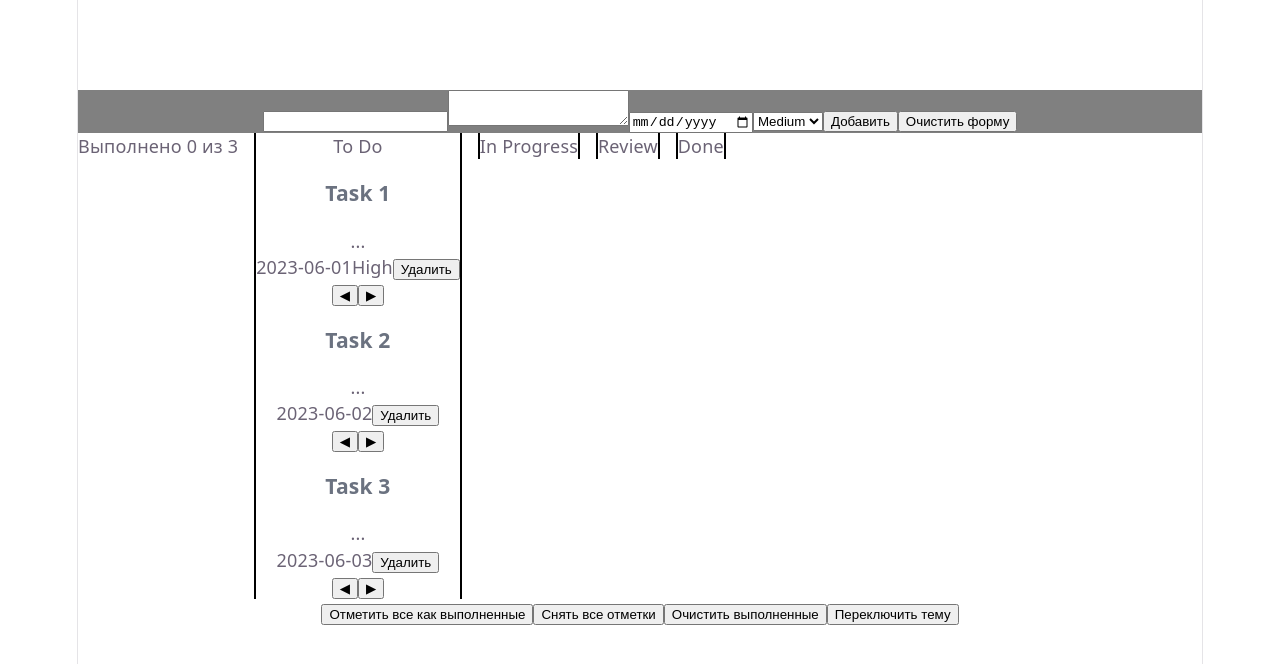
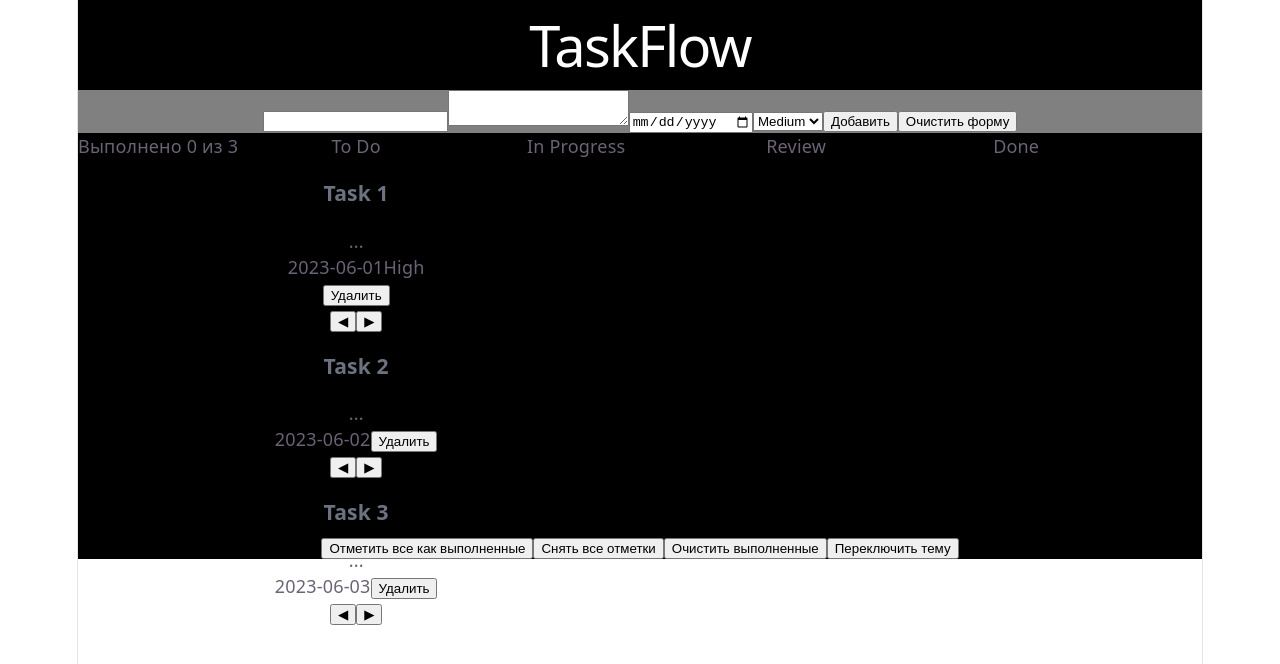
Before and after one commit to greverXD/taskflow, a React (Vite) app: page / in a window 1280 px wide. Shown: the top 664 px of the page. Built offline with nearby package versions, Linux system fonts and the light colour scheme.

Commit message:
dnd done, motion done

```diff
--- a/package.json
+++ b/package.json
@@ -12,6 +12,7 @@
   "dependencies": {
     "@dnd-kit/core": "^6.3.1",
     "@dnd-kit/utilities": "^3.2.2",
+    "motion": "^13.4.1",
     "react": "^19.2.8",
     "react-dom": "^19.2.8"
   },
--- a/src/App.css
+++ b/src/App.css
@@ -202,6 +202,7 @@
   display: flex;
   gap: 16px;
   align-items: flex-start;
+  height: 400px;
 }
 .column{
   border-left: 2px solid black;
@@ -210,7 +211,7 @@
 .board_white{
   background-color: white;
 }
-.board_black{
+.board_dark{
   background-color: black;
 }
 .form_white{
@@ -225,3 +226,25 @@
 .h_dark{
   color:white
 }
+.title_yellow{
+  border: 2px solid yellow;
+}
+.title_none{
+  border: none
+
+}
+.column{
+  height: 200px;
+  width: 200px;
+}
+
+.task-card{
+  cursor: grab;
+  transition:box-shadow 0.2s;
+}
+.task-card_dragging{
+  outline: 2px solid red;
+  cursor: grabbing;
+  box-shadow: 10px 5px 5px black;
+
+}
--- a/src/App.tsx
+++ b/src/App.tsx
@@ -6,13 +6,19 @@ import './App.css';
 import TaskForm from './components/TaskForm';
 import type { TaskFormValues } from './components/TaskForm';
 import { useVolume } from './TaskContext';
-import { DndContext } from '@dnd-kit/core';
 import type { Column } from './types';
 import Columnpcomponent from './components/Column';
+import { DndContext,PointerSensor, useSensor, useSensors } from '@dnd-kit/core';
+import type { DragEndEvent } from '@dnd-kit/core';
+import { AnimatePresence,motion,stagger,type Variants } from 'motion/react';
 
 const key:string = "keyTask"
 
+const appVariant : Variants ={
+    hidden:{},
+    visible:{transition:{delayChildren:stagger(0.15)}},
 
+}
 const COLUMNS: Column[] = [
   { id: 'todo', title: 'To Do' },
   { id: 'in-progress', title: 'In Progress' },
@@ -32,6 +38,23 @@ const STATUS_ORDER: TaskStatus[] = ["todo", "in-progress", "review", "done"]
 
 
 function App() {
+  function handleDragEnd(event:DragEndEvent){
+    const {active, over} = event
+    if(!over) return
+
+    const taskId = active.id as number
+    const newStatus = over.id as TaskStatus
+
+    setTasks((prev)=>
+      prev.map((task)=>(task.id === taskId ? {...task, status : newStatus} : task))
+    )
+
+  }
+  const sensor = useSensors(useSensor(PointerSensor,{
+    activationConstraint:{
+      distance: 8
+    },
+  }))
   const [tasks, setTasks] = useState<Task[]>(()=>{
       try{
     const tasksKey= localStorage.getItem(key)
@@ -76,7 +99,7 @@ function handleMoveStatus(id:number, direction: 1 | -1){
 
 function handleCreateTask(taskCreate: TaskFormValues){
   setTasks((prev)=>{
-    const newId = Math.max(...prev.map((task)=> task.id))+1
+    const newId =  prev.length > 0 ? Math.max(...prev.map((task)=> task.id))+1 : 1
     const newTask: Task = {...taskCreate, id:newId, status:'todo'}
     return[...prev,newTask]
   })
@@ -96,18 +119,21 @@ useEffect(()=>{
   document.title = `Невыполнено ${unDoneCount}`
 },[unDoneCount])
 
-const {toggleDark} = useVolume()
-const {color} = useVolume()
+const {toggleDark,color} = useVolume()
+
 
   return(
     <div className={color ? 'board_white' : 'board_dark'}>
       <h1 className={color ? 'h_white' : 'h_dark'}>TaskFlow</h1>
       <TaskForm onAddTask={handleCreateTask}/>
-      <DndContext onDragEnd={()=>{}}>
-      <div className="Board_list">
+      <DndContext sensors={sensor} onDragEnd={handleDragEnd}>
+      <motion.div className="Board_list" variants={appVariant} animate="visible" initial="hidden">
         <div>Выполнено {doneCount} из {tasks.length}</div>
       {COLUMNS.map((column) => (
         <Columnpcomponent key={column.id} column={column}>
+        <AnimatePresence
+        initial={false}
+        >
            {tasks
             .filter((task) => task.status === column.id)
               .map((task) => (
@@ -116,11 +142,12 @@ const {color} = useVolume()
             tasks={task}
             onDelete={handleDelete}
             handleMoveStatus={handleMoveStatus}
+
         />
-      ))}
+      ))}</AnimatePresence>
   </Columnpcomponent>
 ))}
-      </div>
+      </motion.div>
     </DndContext>
       <button onClick={() => handleSetAllStatus('done')}>Отметить все как выполненные</button>
       <button onClick={() => handleSetAllStatus('todo')}>Снять все отметки</button>
--- a/src/TaskContext.tsx
+++ b/src/TaskContext.tsx
@@ -9,9 +9,9 @@ function ThemeProvider({children}: {children:ReactNode}){
 
 
 
-    const [color,useColor] = useState<boolean>(()=>{
+    const [color,setColor] = useState<boolean>(()=>{
         try{
-            let taskKey = localStorage.getItem(key)
+            const taskKey = localStorage.getItem(key)
             if(taskKey === null){
                 return false
             }
@@ -27,7 +27,7 @@ function ThemeProvider({children}: {children:ReactNode}){
     })
 
 
-    const toggleDark = () => useColor((prev)=>!prev)
+    const toggleDark = () => setColor((prev)=>!prev)
     useEffect(()=>{
   localStorage.setItem(key,JSON.stringify(color))
 },[color])
--- a/src/components/Column.tsx
+++ b/src/components/Column.tsx
@@ -1,6 +1,11 @@
-import React, { type ReactNode } from "react";
+import { type ReactNode } from "react";
 import type { Column } from "../types";
 import { useDroppable } from "@dnd-kit/core";
+import { motion,type Variants } from "motion/react";
+const columnVariant : Variants ={
+    hidden:{opacity:0, y:20},
+    visible:{opacity:1,y:0},
+}
 interface ColumnProps{
     column:Column
     children: ReactNode
@@ -9,10 +14,10 @@ interface ColumnProps{
 function Columnpcomponent({column,children}:ColumnProps ){
     const {setNodeRef,isOver} = useDroppable({id:column.id})
     return(
-         <div ref={setNodeRef} className="column">
-            <div>{column.title}</div>
+         <motion.div ref={setNodeRef} className="column" variants={columnVariant} animate="visible">
+            <div className={isOver ? 'title_yellow' : "title_none"}>{column.title}</div>
             {children}
-         </div>
+         </motion.div>
     )
 }
 export default Columnpcomponent
--- a/src/components/TaskCard.tsx
+++ b/src/components/TaskCard.tsx
@@ -2,13 +2,18 @@ import type { Task } from '../types';
 import type { TaskStatus } from '../types';
 import '../App.css'
 import { useDraggable } from '@dnd-kit/core';
-import { CSS } from '@dnd-kit/utilities';
+import { motion, type Variants } from 'motion/react';
 interface TaskCardProps {
     tasks: Task,
     onDelete: (id: number) => void
     handleMoveStatus:(id:number,direction: 1 | -1) => void
 }
-
+const cardVariant : Variants ={
+    hidden:{opacity:0, scale:0.9},
+    visible:{opacity:1,scale:1},
+    dragging:{opacity:0.5,scale:1},
+    exit:{opacity:0, scale:0.9}
+}
 const STATUS_CLASS : Record<TaskStatus,string> ={
        todo: 'task-title_todo',
        'in-progress': 'task-title_in-progress',
@@ -17,12 +22,22 @@ const STATUS_CLASS : Record<TaskStatus,string> ={
 }
 
 function TaskCard({ tasks, onDelete , handleMoveStatus }: TaskCardProps) {
-    const {attributes ,listeners,setNodeRef,transform}= useDraggable({id:tasks.id})
-    const style ={
-        transform: CSS.Translate.toString(transform)
-    }
+    const {attributes ,listeners,setNodeRef,transform,isDragging}= useDraggable({id:tasks.id})
+
     return(
-        <div className="task-card" style={style} ref={setNodeRef} {...listeners} {...attributes}>
+        <motion.div className= {`task-card ${isDragging ? 'task-card_dragging' : ''}`}
+        style={{x: transform?.x ?? 0, y: transform?.y ?? 0}}
+        ref={setNodeRef}
+        {...listeners}
+        {...attributes}
+        variants={cardVariant}
+        initial= "hidden"
+        animate={isDragging ? 'dragging' : 'visible'}
+        transition={{duration:0.3}}
+        exit="exit"
+        layoutId= {String(tasks.id)}
+        layout
+        >
             <h3 className={STATUS_CLASS[tasks.status]}>{tasks.title}</h3>
             <p>{tasks.description}</p>
             <span className="task-card_date">{tasks.dueDate}</span>
@@ -32,7 +47,7 @@ function TaskCard({ tasks, onDelete , handleMoveStatus }: TaskCardProps) {
             <button onClick={()=>handleMoveStatus(tasks.id,-1)}>◀</button>
             <button onClick={()=>handleMoveStatus(tasks.id,1)}>▶</button>
             </div>
-            </div>
+            </motion.div>
     )
 }
 
```
Also changed, not shown: src/ConfirmModal.tsx (added, +11 -0 lines), 1 other file (tests, documents, lock files or other folders).
